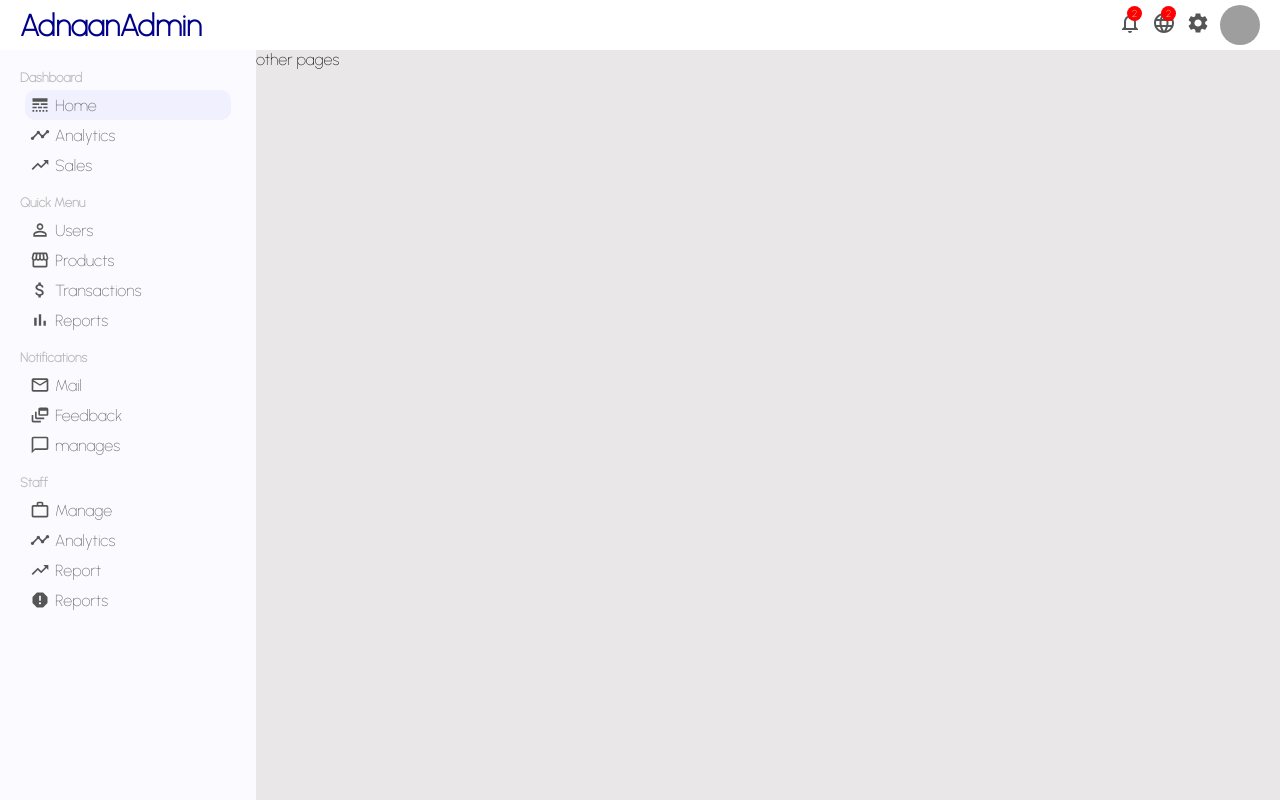
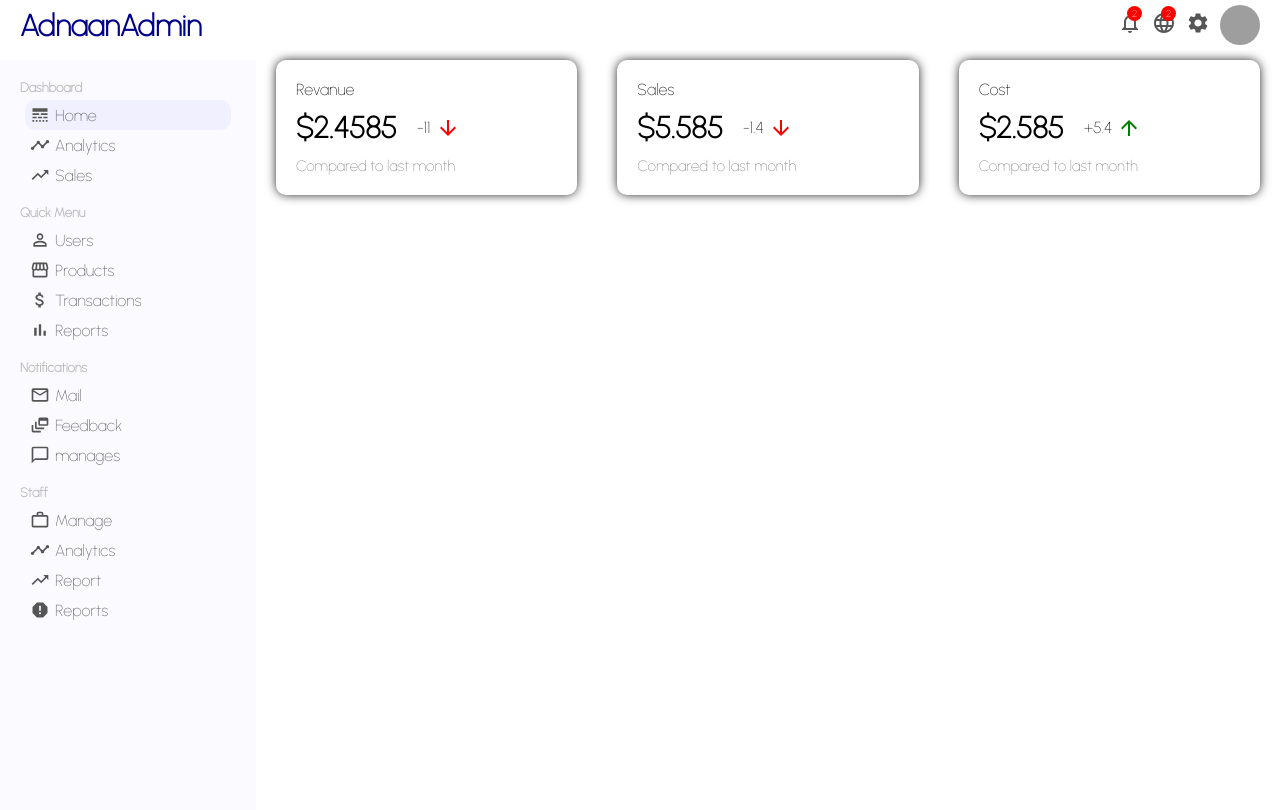
Before and after one commit to adnaandeveloper/Admin-Dashboard, a React (Create React App) app: page / in a window 1280 px wide. Built offline with nearby package versions, Linux system fonts and the light colour scheme; grey boxes are pictures that could not be loaded.

Commit message:
featuredInfo finished time for Reacharts alhamdulillah

```diff
--- a/src/App.js
+++ b/src/App.js
@@ -2,13 +2,15 @@
 import Sidebar from './components/topbar/sidebar/Sidebar';
 import Topbar from './components/topbar/Topbar';
 import './app.css';
+import Home from './pages/home/Home';
+
 const App = () => {
   return (
     <div>
       <Topbar />
       <div className="container">
         <Sidebar />
-        <div className="others">other pages</div>
+        <Home />
       </div>
     </div>
   );
--- a/src/app.css
+++ b/src/app.css
@@ -1,5 +1,6 @@
 .container {
   display: flex;
+  margin-top: 10px;
 }
 
 .others {
--- /dev/null
+++ b/src/components/featuredInfo/FeaturedInfo.jsx
@@ -0,0 +1,44 @@
+import { ArrowDownward, ArrowUpward } from '@material-ui/icons';
+import React from 'react';
+import './featuredInfo.css';
+
+const FeaturedInfo = () => {
+  return (
+    <div className="featured">
+      <div className="featuredItem">
+        <span className="feauturedTitle">Revanue</span>
+        <div className="featuredMoneyContainer">
+          <span className="featuredMoney">$2.4585</span>
+          <span className="featuredMoneyRate">
+            -11 <ArrowDownward className="featuredIcon negative" />{' '}
+          </span>
+        </div>
+        <span className="featuredSub">Compared to last month</span>
+      </div>
+
+      <div className="featuredItem">
+        <span className="feauturedTitle">Sales</span>
+        <div className="featuredMoneyContainer">
+          <span className="featuredMoney">$5.585</span>
+          <span className="featuredMoneyRate">
+            -1.4 <ArrowDownward className="featuredIcon negative" />{' '}
+          </span>
+        </div>
+        <span className="featuredSub">Compared to last month</span>
+      </div>
+
+      <div className="featuredItem">
+        <span className="feauturedTitle">Cost</span>
+        <div className="featuredMoneyContainer">
+          <span className="featuredMoney">$2.585</span>
+          <span className="featuredMoneyRate">
+            +5.4 <ArrowUpward className="featuredIcon " />{' '}
+          </span>
+        </div>
+        <span className="featuredSub">Compared to last month</span>
+      </div>
+    </div>
+  );
+};
+
+export default FeaturedInfo;
--- /dev/null
+++ b/src/components/featuredInfo/featuredInfo.css
@@ -0,0 +1,50 @@
+.featured {
+  width: 100%;
+  display: flex;
+  justify-content: space-between;
+}
+
+.featuredItem {
+  flex: 1;
+  margin: 0px 20px;
+  padding: 20px;
+  border-radius: 10px;
+  cursor: pointer;
+  -webkit-box-shadow: 0px 0px 11px -1px #000000;
+  box-shadow: 0px 0px 11px -1px #000000;
+}
+
+.featuredTitle {
+  font-size: 20px;
+}
+.featuredMoneyContainer {
+  margin: 10px 0px;
+  display: flex;
+  align-items: center;
+}
+
+.featuredMoney {
+  font-size: 30px;
+  font-weight: 600;
+}
+
+.featuredMoneyRate {
+  display: flex;
+  align-items: center;
+  margin-left: 20px;
+}
+
+.featuredIcon {
+  font-size: 14px;
+  margin-left: 5px;
+  color: green;
+}
+
+.featuredIcon.negative {
+  color: red;
+}
+
+.featuredSub {
+  font-size: 15px;
+  color: gray;
+}
--- /dev/null
+++ b/src/pages/home/Home.jsx
@@ -0,0 +1,13 @@
+import React from 'react';
+import FeaturedInfo from '../../components/featuredInfo/FeaturedInfo';
+
+import './home.css';
+const Home = () => {
+  return (
+    <div className="home">
+      <FeaturedInfo />
+    </div>
+  );
+};
+
+export default Home;
--- /dev/null
+++ b/src/pages/home/home.css
@@ -0,0 +1,3 @@
+.home {
+  flex: 4;
+}
```
